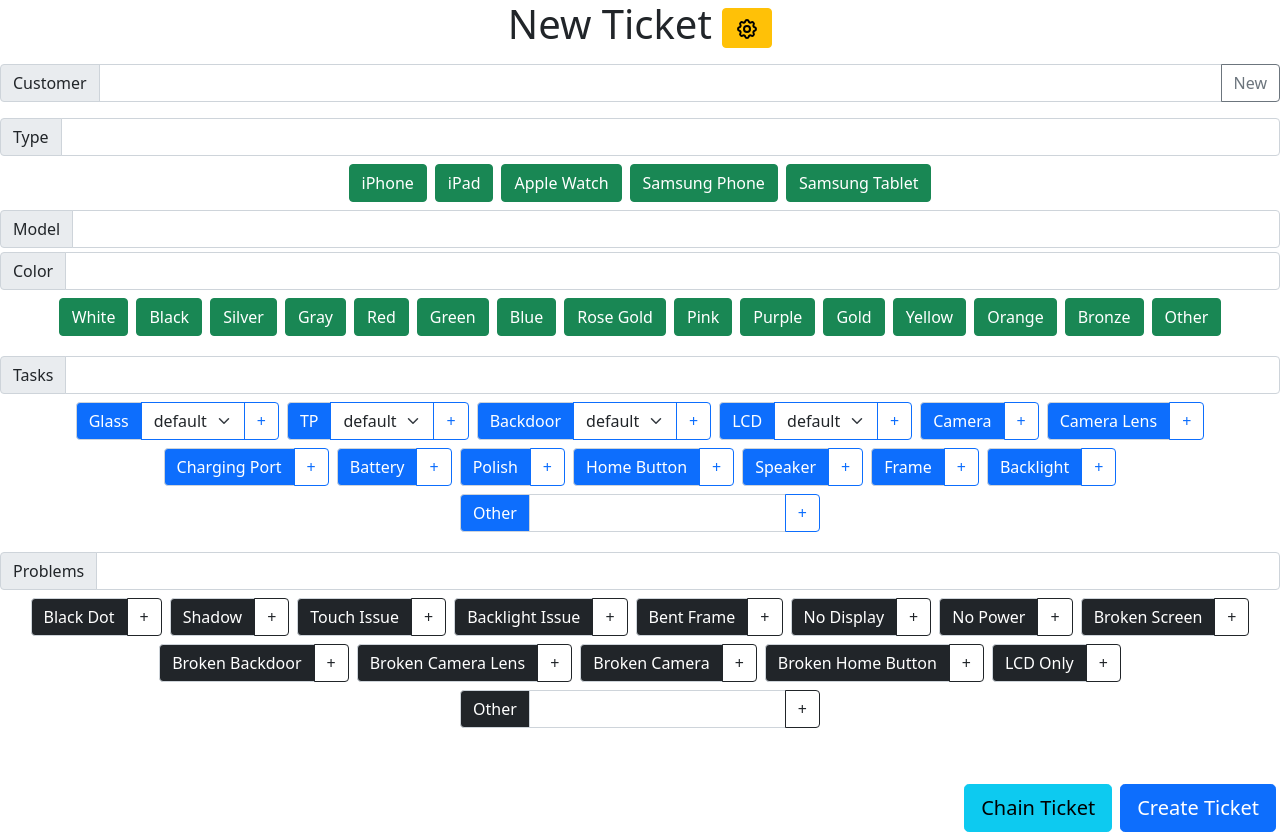
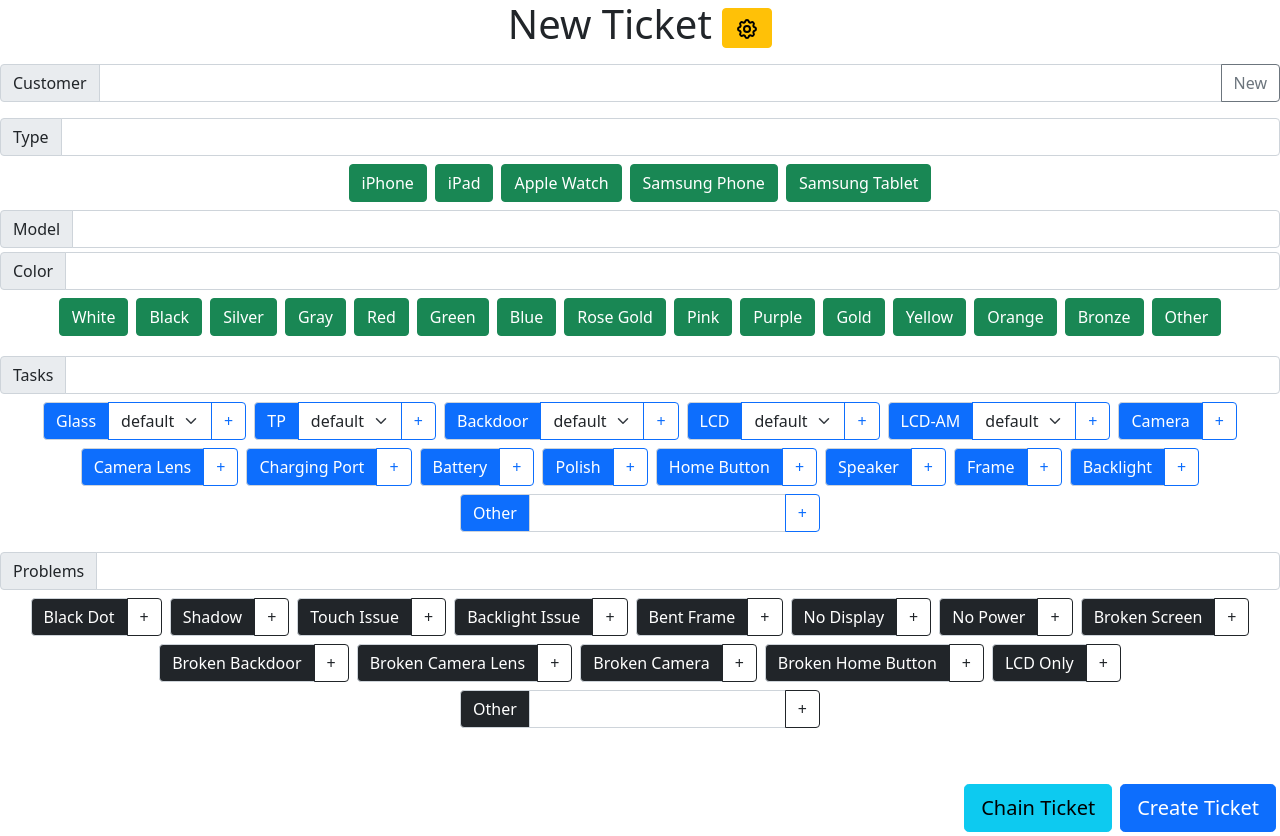
Before and after one commit to FanghanHu/lenwell-ordering-system, a React (Create React App) app: page / in a window 1280 px wide. Built offline with nearby package versions, Linux system fonts and the light colour scheme.

Commit message:
add an aftermarket task

```diff
--- a/src/components/task-selector.jsx
+++ b/src/components/task-selector.jsx
@@ -79,6 +79,8 @@
     let backdoor = {default: {}};
     let lcdRepair = {default: {}};
     let lcd = {default: {}};
+    let lcdARepair = {default: {}};
+    let lcdA = {default: {}};
 
     const findProduct = (product, item, itemName) => {
         //find colored variants
@@ -106,7 +108,9 @@
         if(findProduct(product, backdoorRepair, "Backdoor Repair")) continue;
         if(findProduct(product, backdoor, "Backdoor")) continue;
         if(findProduct(product, lcdRepair, "LCD Repair")) continue;
+        if(findProduct(product, lcdARepair, "LCD-AM Repair")) continue;
         if(findProduct(product, lcd, "LCD")) continue;
+        if(findProduct(product, lcdA, "LCD-AM")) continue;
     }
 
     const ColorOptions = ({item, service, prefix}) => {
@@ -202,6 +206,7 @@
             <AddColoredTaskButton taskName={"TP"}><ColorOptions item={tp} service={tpRepair} prefix={"tp-repair"}/></AddColoredTaskButton>
             <AddColoredTaskButton taskName={"Backdoor"}><ColorOptions item={backdoor} service={backdoorRepair} prefix={"backdoor-repair"}/></AddColoredTaskButton>
             <AddColoredTaskButton taskName={"LCD"}><ColorOptions item={lcd} service={lcdRepair} prefix={"lcd-repair"}/></AddColoredTaskButton>
+            <AddColoredTaskButton taskName={"LCD-AM"}><ColorOptions item={lcdA} service={lcdARepair} prefix={"lcd-am-repair"}/></AddColoredTaskButton>
             {CUSTOM_TASKS.map(taskName => <AddTaskButton taskName={taskName} key={`task-${taskName}`}/>)}
             <InputGroup className="m-1 d-inline-flex align-items-center w-auto">
                 <InputGroup.Text className="bg-primary text-white user-select-none">Other</InputGroup.Text>
```
